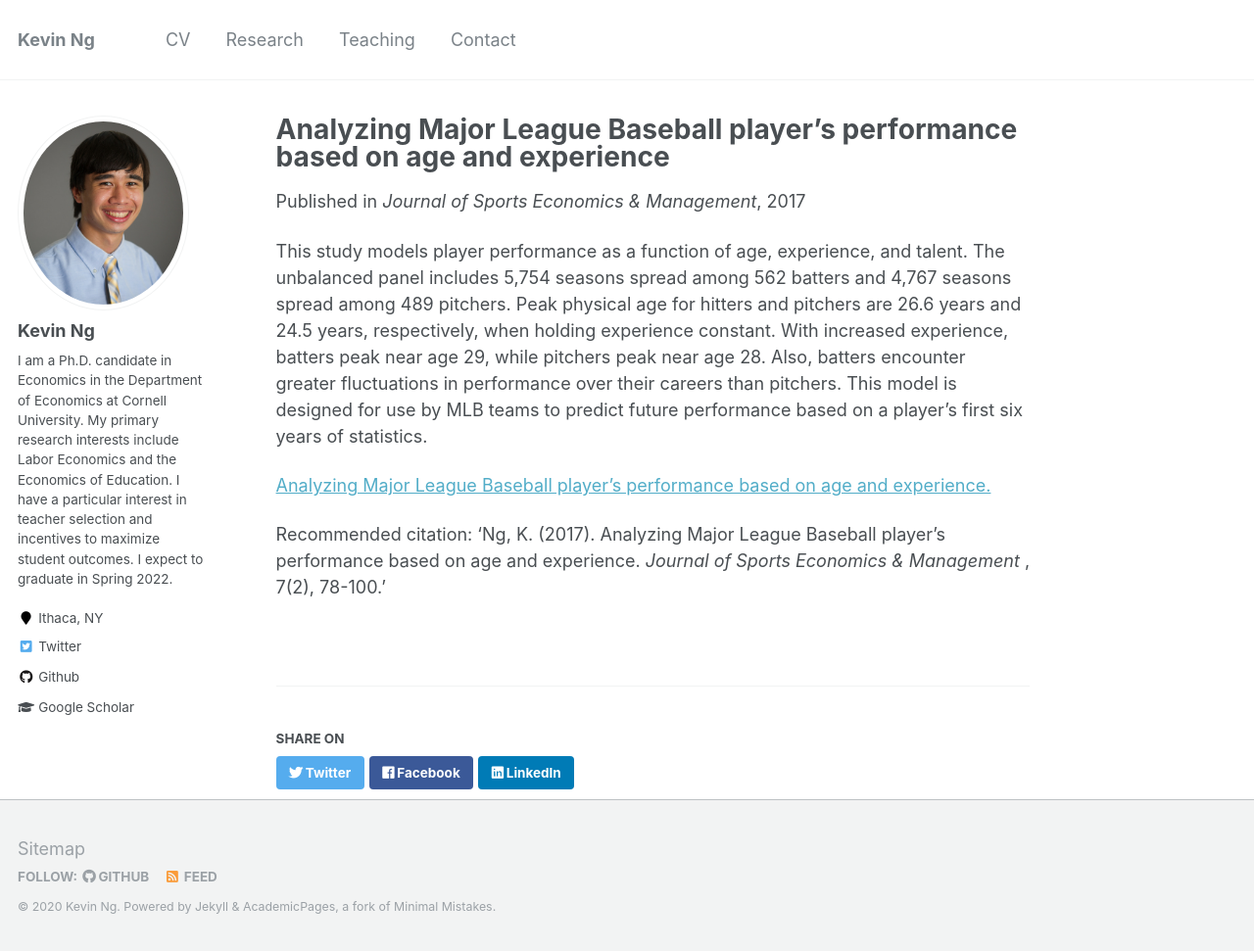
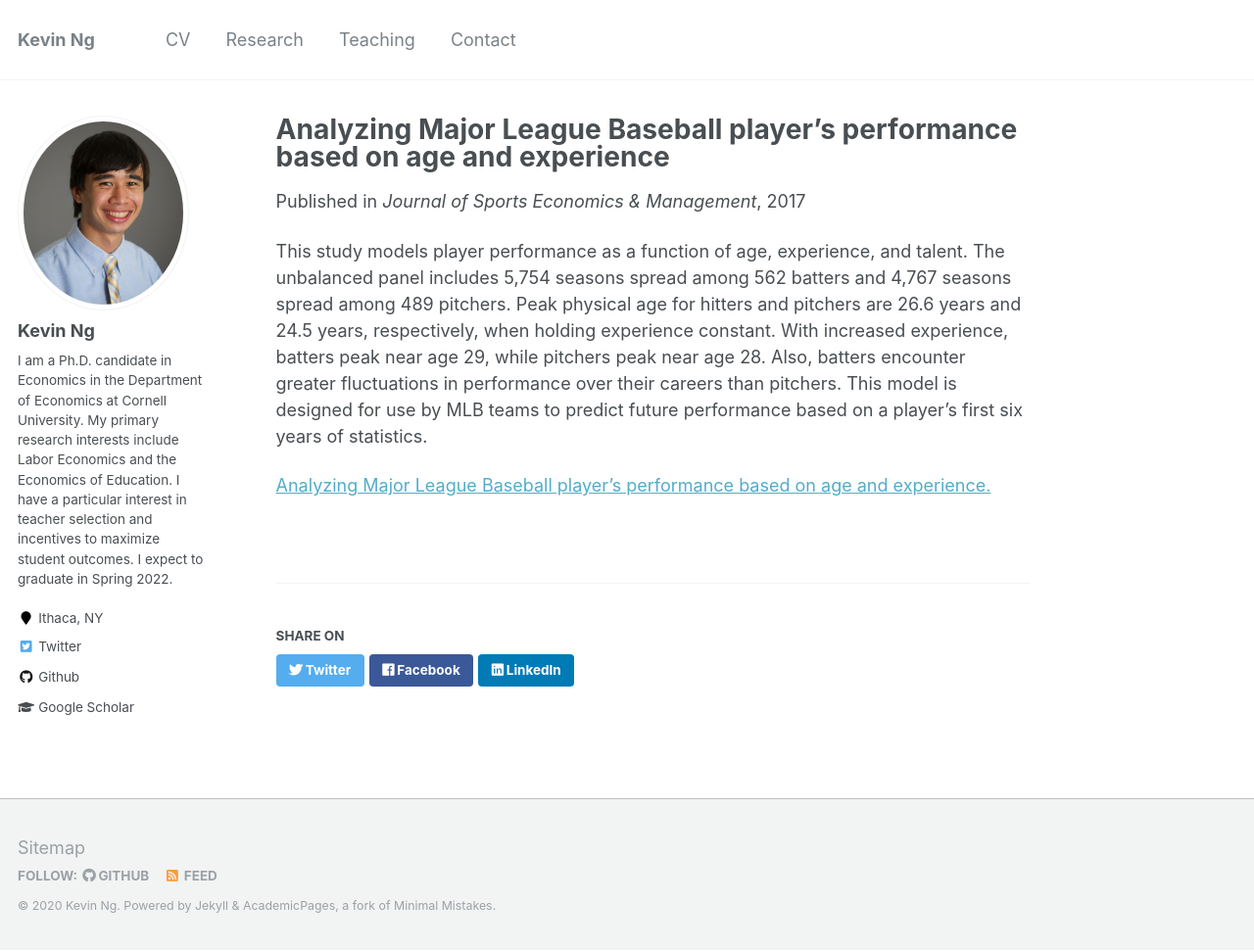
Before and after one commit to KevinCNg/kevincng.github.io, a Jekyll site: the page built from _research/ng_2017.md, in a window 1280 px wide and 971 px high. Shown: the whole window at 98% size. Built offline with Jekyll 4.4.1, drawn with Linux system fonts in a browser that asks for light colours.

Commit message:
Update ng_2017.md

```diff
--- a/_research/ng_2017.md
+++ b/_research/ng_2017.md
@@ -9,5 +9,3 @@ venue: 'Journal of Sports Economics & Management'
 This study models player performance as a function of age, experience, and talent. The unbalanced panel includes 5,754 seasons spread among 562 batters and 4,767 seasons spread among 489 pitchers. Peak physical age for hitters and pitchers are 26.6 years and 24.5 years, respectively, when holding experience constant. With increased experience, batters peak near age 29, while pitchers peak near age 28. Also, batters encounter greater fluctuations in performance over their careers than pitchers. This model is designed for use by MLB teams to predict future performance based on a player’s first six years of statistics.
 
 [Analyzing Major League Baseball player’s performance based on age and experience.](http://kevincng.github.io/files/Ng_2017.pdf)
-
-Recommended citation: 'Ng, K. (2017). Analyzing Major League Baseball player’s performance based on age and experience. <i> Journal of Sports Economics & Management </i>, 7(2), 78-100.'
```
